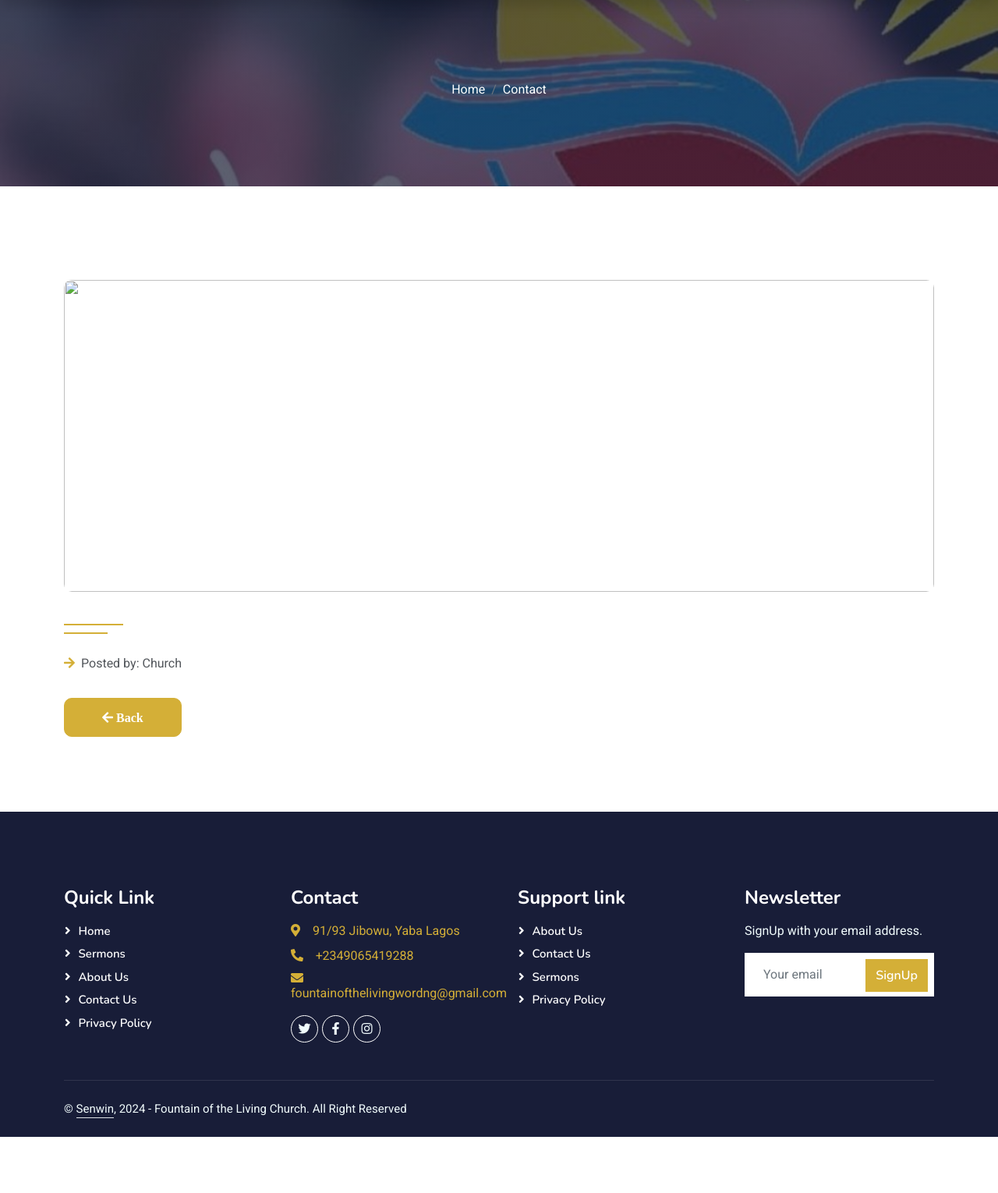
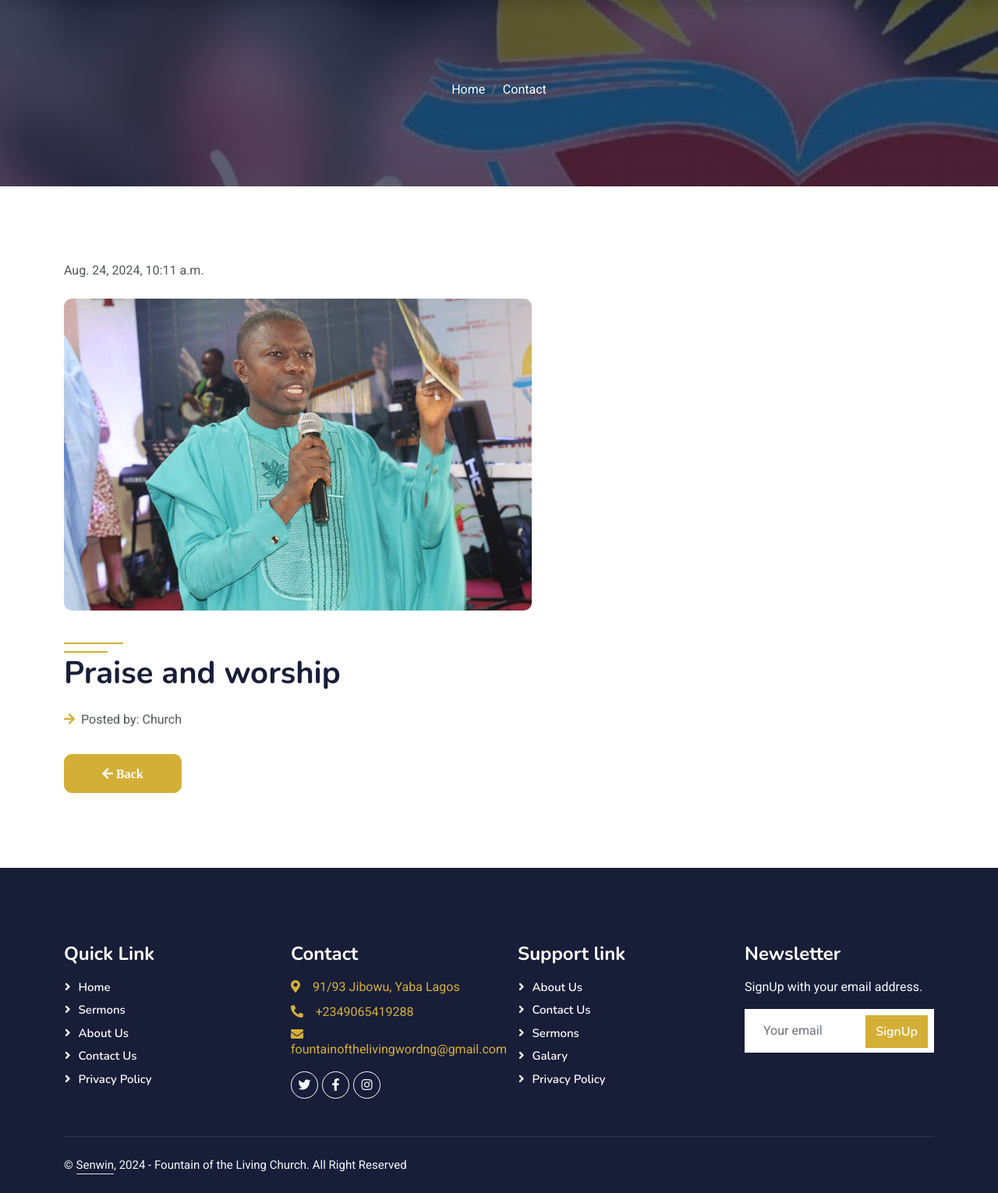
Before and after one commit to godwinumosen/FountainChurch, a Django app: page /galary_article/25/ in a window 1280 px wide. Shown: the part 76-1606 px from the top of the page at 78% size. Before the commit the page ends 1534 px from the top, so only its background shows below. Run offline with Django 5.2, Linux system fonts and the light colour scheme; data comes from the database, SQL or seed files in the repository; both versions use the stored data as it was after the commit; some libraries are stand-ins or nearby versions.

Commit message:
The site last commit

```diff
--- a/templates/base.html
+++ b/templates/base.html
@@ -124,6 +124,7 @@
                     <a class="btn btn-link" href="{% url 'about' %}">About Us</a>
                     <a class="btn btn-link" href="{% url 'contact' %}">Contact Us</a>
                     <a class="btn btn-link" href="{% url 'sermons' %}">Sermons</a>
+                    <a class="btn btn-link" href="{% url 'galary' %}">Galary</a>
                     <a class="btn btn-link" href="">Privacy Policy</a>
                 </div>
 
--- a/templates/fountainchurch/events.html
+++ b/templates/fountainchurch/events.html
@@ -79,12 +79,12 @@
                             </a>
 
                             <div class="w-100 d-flex justify-content-center position-absolute bottom-0 start-0 mb-4">
-                                <a href="{% url 'events_article_detail' post.pk %}" class="flex-shrink-0 btn btn-sm btn-primary px-3 border-end" style="border-radius: 30px 0 0 30px;">Read More</a>
-                                <a href="#" class="flex-shrink-0 btn btn-sm btn-primary px-3" style="border-radius: 0 30px 30px 0;">Join Now</a>
+                                <a href="{% url 'events_article_detail' post.pk %}" class="flex-shrink-0 btn btn-sm btn-primary px-3 border-end" style="border-radius: 30px 10 10 30px;">Read More</a>
+                                <a href="{% url 'contact' %}" class="flex-shrink-0 btn btn-sm btn-primary px-3" style="border-radius: 0 30px 30px 0;">Join Now</a>
                             </div>
                         </div>
                         <div class="text-center p-4 pb-0">
-                            <a href="{% url 'events_article_detail' post.pk %}"> <h3 class="mb-0">{{ post.Events_title|truncatechars:20}}</h3></a>
+                            <a href="{% url 'events_article_detail' post.pk %}"> <h4 class="mb-0">{{ post.Events_title|truncatechars:20}}</h4></a>
                             <div class="mb-3">
                                 <small class="fa fa-star text-primary"></small>
                                 <small class="fa fa-star text-primary"></small>
--- a/templates/fountainchurch/galary.html
+++ b/templates/fountainchurch/galary.html
@@ -35,16 +35,16 @@
                 <div class="col-lg-4 col-md-6 wow fadeInUp" data-wow-delay="0.1s">
                     <div class="course-item bg-light">
                         <div class="position-relative overflow-hidden">
-                            <a href="{% url 'blog_detail' post.pk %}">
+                            <a href="{% url 'galary_detail' post.pk %}">
                             <img class="img-fluid" src="{{ post.galary_img.url }}"style="height: 300px; width: 100%; object-fit: cover;" alt="">
                         </a>
                             <div class="w-100 d-flex justify-content-center position-absolute bottom-0 start-0 mb-4">
-                                <a href="{% url 'blog_detail' post.pk %}" class="flex-shrink-0 btn btn-sm btn-primary px-3 border-end" style="border-radius: 30px 10 10 30px;">View</a>
+                                <a href="{% url 'galary_detail' post.pk %}" class="flex-shrink-0 btn btn-sm btn-primary px-3 border-end" style="border-radius: 30px 10 10 30px;">View</a>
                             </div>
 
                         </div>
                         <div class="text-center p-4 pb-0">
-                            <a href="{% url 'blog_detail' post.pk %}"> <h3 class="mb-0">{{ post.galary_title|truncatechars:20}}</h3></a>
+                            <a href="{% url 'galary_detail' post.pk %}"> <h5 class="mb-0">{{ post.galary_title|truncatechars:20}}</h5></a>
                             <div class="mb-3">
                                 <small class="fa fa-star text-primary"></small>
                                 <small class="fa fa-star text-primary"></small>
--- a/templates/fountainchurch/galary_article_detail.html
+++ b/templates/fountainchurch/galary_article_detail.html
@@ -1,6 +1,6 @@
 {% extends "base.html" %}
 {% load static %}
-{% block title %}{{ object.blog_title }}{% endblock %}
+{% block title %}{{ object.galary_title }}{% endblock %}
 {% block content%}
 
   <!-- Header Start -->
@@ -24,17 +24,16 @@
     <!-- About Start -->
     <div class="container-xxl py-5">
         <div class="container">
-            <p class="mb-4">{{ object.blog_date }}</p>
+            <p class="mb-4">{{ object.galary_date }}</p>
             <div class="row g-5">
                 <div class="col-lg-12 wow fadeInUp" data-wow-delay="0.1s" style="min-height: 400px;">
                     <div class="position-relative h-100">
-                        <img class="img-fluid position-absolute w-99 h-100" src="{{ object.blog_img.url }}" alt="" style="object-fit: cover; border-radius: 10px;">
+                        <img class="img-fluid position-absolute w-99 h-100" src="{{ object.galary_img.url }}" alt="" style="object-fit: cover; border-radius: 10px;">
                     </div>
                 </div>
                 <div class="col-lg-9 wow fadeInUp" data-wow-delay="0.3s">
                     <h6 class="section-title bg-white text-start text-primary pe-3">  </h6>
-                    <h1 class="mb-4">{{ object.blog_title }}</h1>
-                    <p class="mb-4">{{ object.blog_description }}</p>
+                    <h1 class="mb-4">{{ object.galary_title }}</h1>
                     <div class="row gy-2 gx-4 mb-4">
                         <div class="col-sm-6">
                             <p class="mb-0"><i class="fa fa-arrow-right text-primary me-2"></i>Posted by: Church</p>
```
Also changed, not shown: templates/fountainchurch/blog.html (+2 -7 lines), db.sqlite3, media/blog_img/m1.jpg (added).
